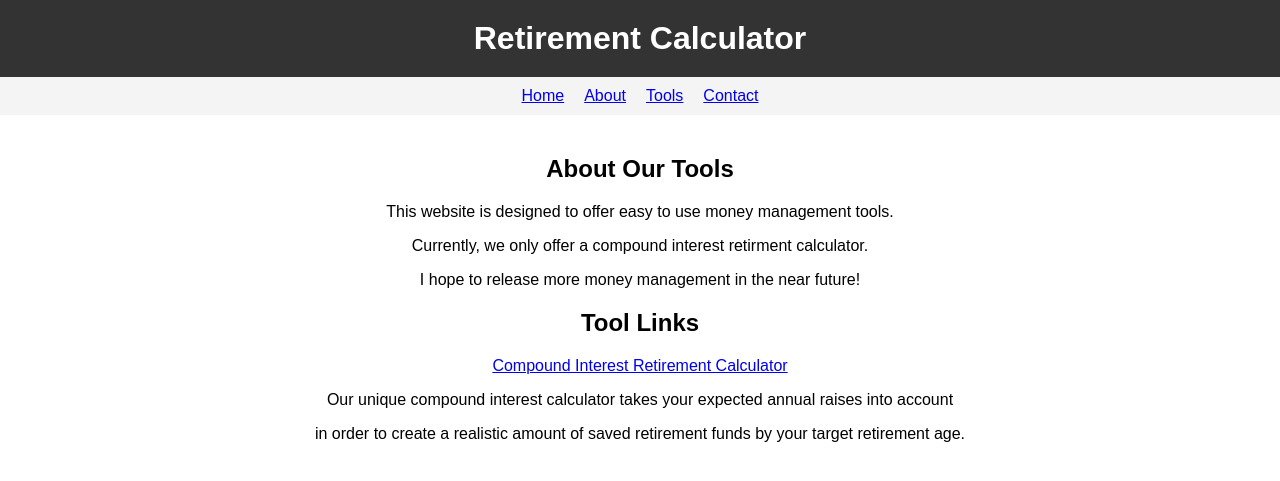
After one commit to jzenas/compound-interest, a Flask app: page /Tools/ in a window 1280 px wide. The commit adds this page. Shown: the top 481 px of the page. Run offline with Flask 3, Linux system fonts and the light colour scheme.

Commit message:
new pages

```diff
--- a/app.py
+++ b/app.py
@@ -39,3 +39,15 @@ def calc():
         income = income*(1 + raises)
     context = {"earnings": int(value)}
     return render_template("home.html", context=context)
+
+@app.route("/Contact/", methods=['GET', 'POST'])
+def contact():
+    return render_template("contact.html")
+
+@app.route("/About/", methods=['GET', 'POST'])
+def about():
+    return render_template("about.html")
+
+@app.route("/Tools/", methods=['GET', 'POST'])
+def tools():
+    return render_template("tools.html")
--- /dev/null
+++ b/templates/tools.html
@@ -0,0 +1,136 @@
+<!DOCTYPE html>
+<html lang="en">
+
+<head>
+    <meta charset="UTF-8">
+    <meta name="viewport" content="width=device-width, initial-scale=1.0">
+    <title>Retirement Calculator</title>
+    <style>
+        * {
+            font-family: sans-serif;
+        }
+
+        body {
+            margin: 0;
+            padding: 0;
+        }
+
+        header {
+            background-color: #333;
+            color: #fff;
+            padding: 20px;
+            text-align: center;
+        }
+
+        h1 {
+            margin: 0;
+        }
+
+        nav {
+            background-color: #f4f4f4;
+            padding: 10px;
+        }
+
+        nav ul {
+            list-style-type: none;
+            margin: 0;
+            padding: 0;
+            display: flex;
+            justify-content: center;
+        }
+
+        nav li {
+            margin: 0 10px;
+        }
+
+        main {
+            padding: 20px;
+            text-align: center;
+        }
+
+        footer {
+            background-color: #333;
+            color: #fff;
+            padding: 20px;
+            text-align: center;
+        }
+
+        .styled-form {
+            max-width: 400px;
+            margin: 0 auto;
+            padding: 20px;
+            background-color: #f7f7f7;
+            border-radius: 4px;
+        }
+
+        label {
+            display: block;
+            margin-bottom: 5px;
+            font-weight: bold;
+        }
+
+        input[type="number"] {
+            width: 100%;
+            padding: 10px;
+            border: 1px solid #ccc;
+            border-radius: 4px;
+            margin-bottom: 15px;
+        }
+
+        input[type="submit"] {
+            background-color: #4CAF50;
+            color: white;
+            padding: 10px 20px;
+            border: none;
+            border-radius: 4px;
+            cursor: pointer;
+            font-size: 16px;
+        }
+
+        input[type="submit"]:hover {
+            background-color: #45a049;
+        }
+
+        .text-box {
+            background-color: #84c4ec;
+            max-width: 400px;
+            margin: 0 auto;
+            border-radius: 5px;
+            padding: 10px;
+            box-shadow: 0 2px 4px rgba(0, 0, 0, 0.1);
+            font-family: 'Arial', sans-serif;
+            font-size: 16px;
+            color: #333;
+            line-height: 1.5;
+        }
+    </style>
+</head>
+
+<body>
+    <header>
+        <h1>Retirement Calculator</h1>
+    </header>
+
+    <nav>
+        <ul>
+            <li><a href="/">Home</a></li>
+            <li><a href="/About/">About</a></li>
+            <li><a href="/Tools/">Tools</a></li>
+            <li><a href="/Contact/">Contact</a></li>
+        </ul>
+    </nav>
+
+    <main>
+        <h2>About Our Tools</h2>
+        <p>This website is designed to offer easy to use money management tools.</p>
+        <p>Currently, we only offer a compound interest retirment calculator.</p>
+        <p>I hope to release more money management in the near future!</p>
+        <p></p>
+        <h2>Tool Links</h2>
+        <a href="\">Compound Interest Retirement Calculator</a>
+        <p>Our unique compound interest calculator takes your expected annual raises into account</p>
+        <p>in order to create a realistic amount of saved retirement funds by your target retirement age.</p>
+    </main>
+</body>
+
+</html>
--- /dev/null
+++ b/test_env/pyvenv.cfg
@@ -0,0 +1,3 @@
+home = /usr/bin
+include-system-site-packages = false
+version = 3.10.12
```
Also changed, not shown: templates/about.html (added, +135 -0 lines), templates/contact.html (added, +134 -0 lines), templates/home.html (+4 -4 lines), 11 other files.
